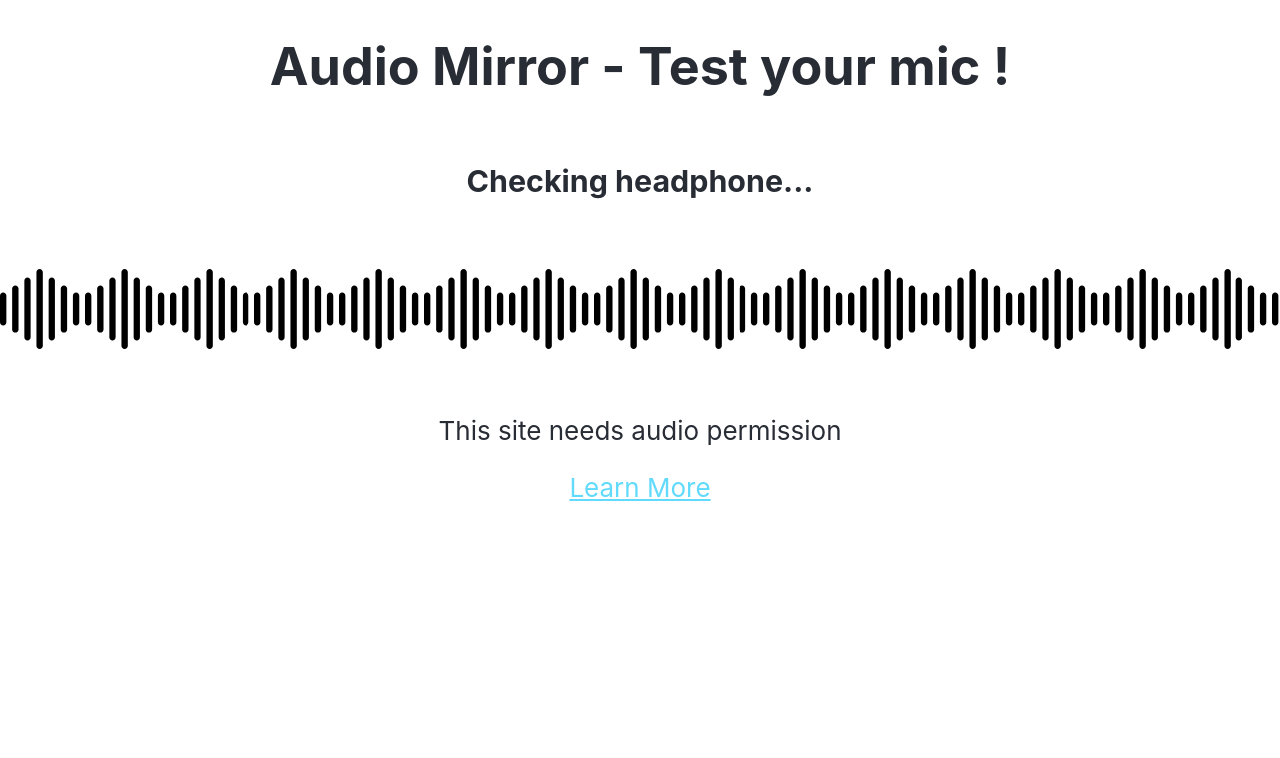
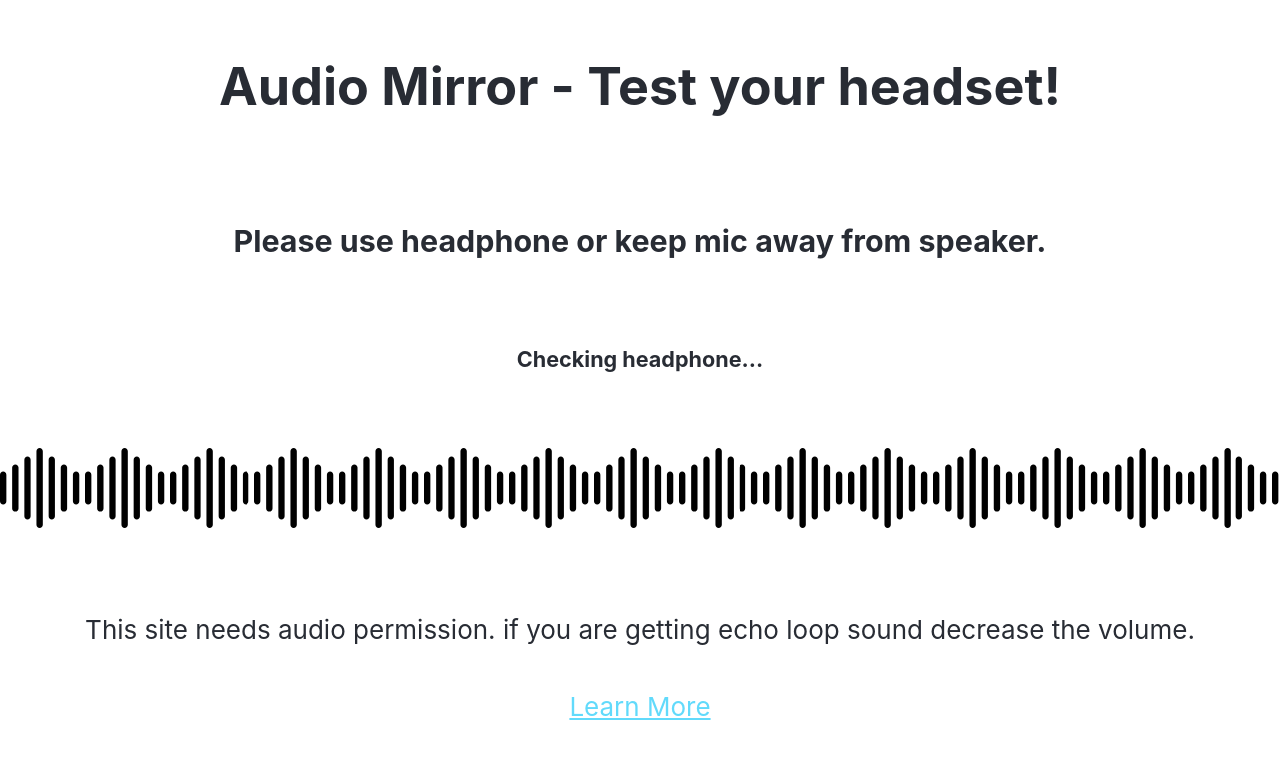
Before and after one commit to nadirlaskar/AudioMirror, a React (Create React App) app: page / in a window 1280 px wide. Shown: the top 758 px of the page. Built offline with nearby package versions, Linux system fonts and the light colour scheme; no server answers.

Commit message:
fix app and ui

```diff
--- a/src/App.css
+++ b/src/App.css
@@ -26,6 +26,10 @@
   color: #282c34;
 }
 
+.App-header h1, .App-header h3, .App-header p{
+  padding: 20px;
+}
+
 .App-link {
   color: #61dafb;
 }
--- a/src/App.js
+++ b/src/App.js
@@ -37,21 +37,22 @@ function App() {
     []
   );
   const shoudUseHeadsetUI = (
-    <h3>
+    <h5>
       {hasHeadset === false
-        ? "Please use a headphone to use this application."
+        ? "No headset device detected"
         : hasHeadset == null
         ? "Checking headphone..."
         : "Try saying - I am IronMan!"}
-    </h3>
+    </h5>
   );
   return (
     <div className="App">
       <header className="App-header">
-        <h1>Audio Mirror - Test your mic !</h1>
+        <h1>Audio Mirror - Test your headset!</h1>
+        <h3>Please use headphone or keep mic away from speaker.</h3>
         {shoudUseHeadsetUI}
         <div className={["App-logo", hasHeadset ? " active" : ""].join("")} alt="logo" />
-        <p>This site needs audio permission</p>
+        <p>This site needs audio permission. if you are getting echo loop sound decrease the volume.</p>
         <a
           className="App-link"
           href="https://github.com/nadirlaskar/AudioMirror/blob/master/README.md"
```
